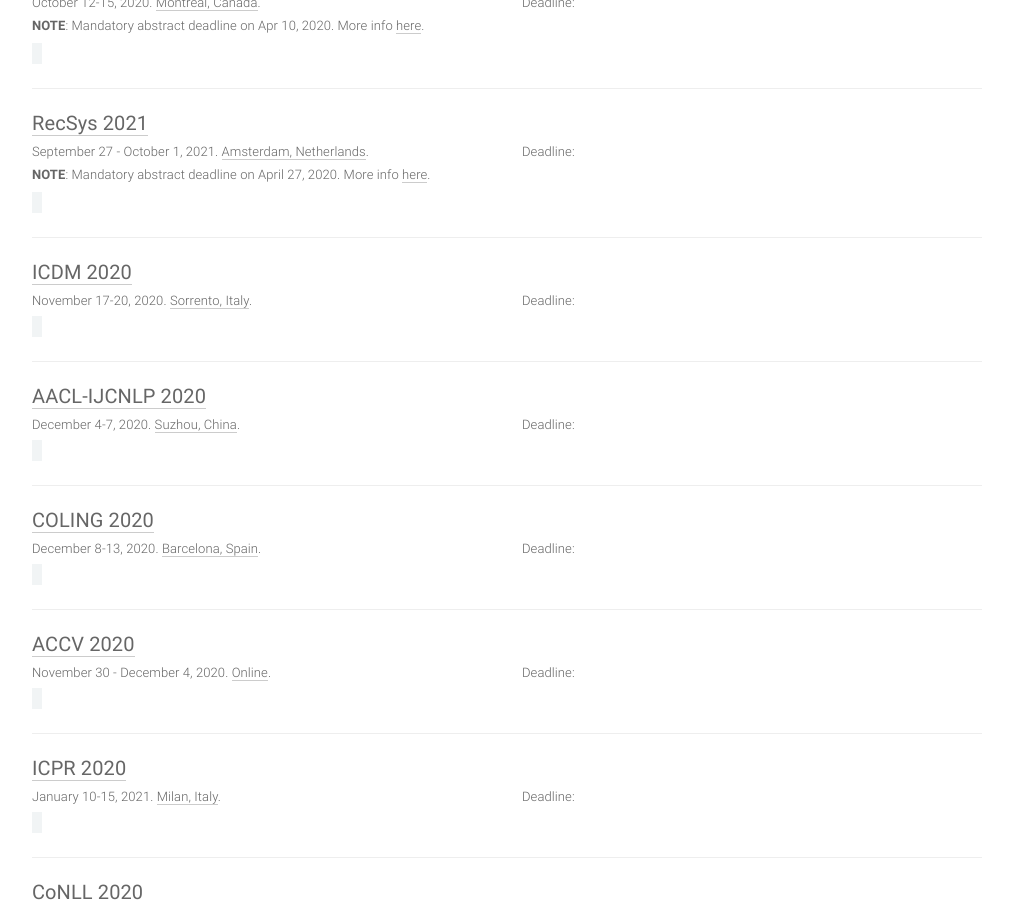
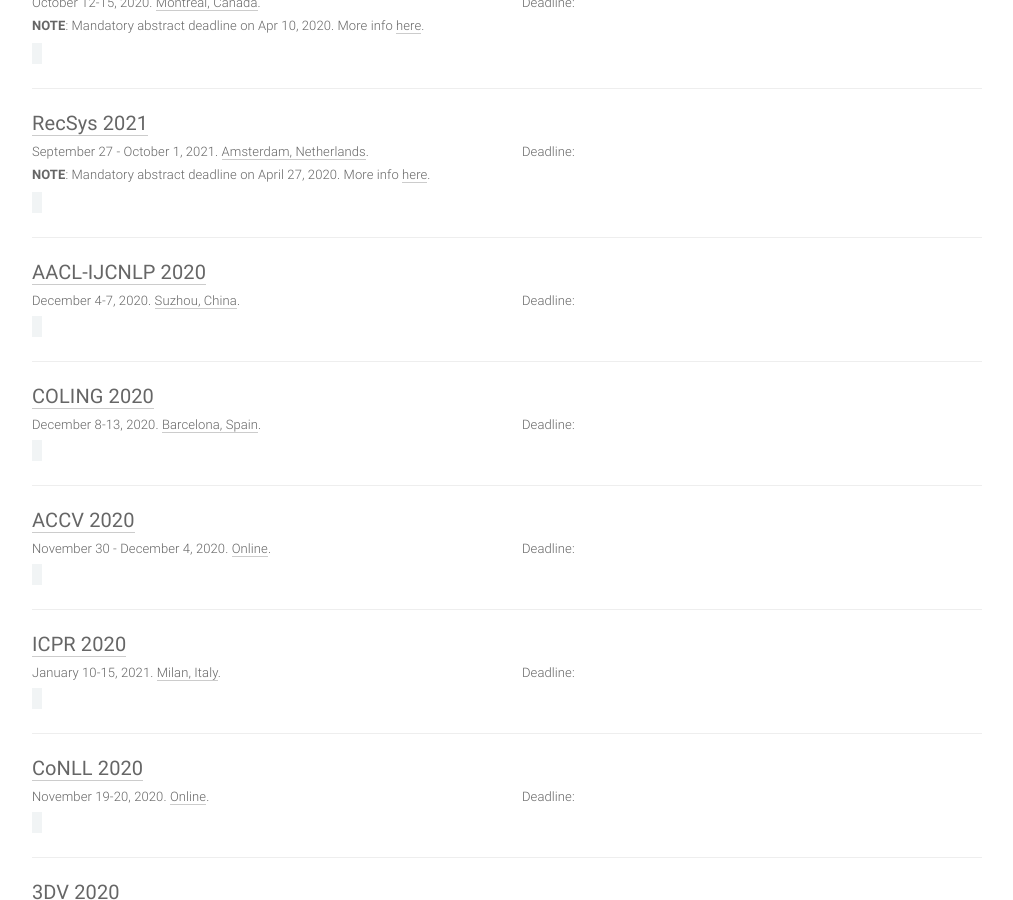
Before and after one commit to paperswithcode/ai-deadlines, a Jekyll site: the page built from index.html, in a window 1280 px wide and 900 px high, scrolled down 2438 px. Shown: the whole window, without its empty margins (133-1146 px from the left). Built offline with Jekyll 4.4.1, drawn with Linux system fonts in a browser that asks for light colours; comment, search, counter and statistics services are not loaded.

Commit message:
Remove ICDM 2020

```diff
--- a/_data/conferences.yml
+++ b/_data/conferences.yml
@@ -218,17 +218,6 @@
   place: Amsterdam, Netherlands
   sub: DM
   note: '<b>NOTE</b>: Mandatory abstract deadline on April 27, 2020. More info <a href=''https://recsys.acm.org/recsys21/dates/''>here</a>.'
-
-- title: ICDM
-  hindex: 44
-  year: 2020
-  id: icdm20
-  link: http://icdm2020.bigke.org/
-  deadline: '2020-06-11 23:59:59'
-  timezone: UTC-7
-  date: November 17-20, 2020
-  place: Sorrento, Italy
-  sub: DM
 
 - title: AACL-IJCNLP
   hindex: -1
```
